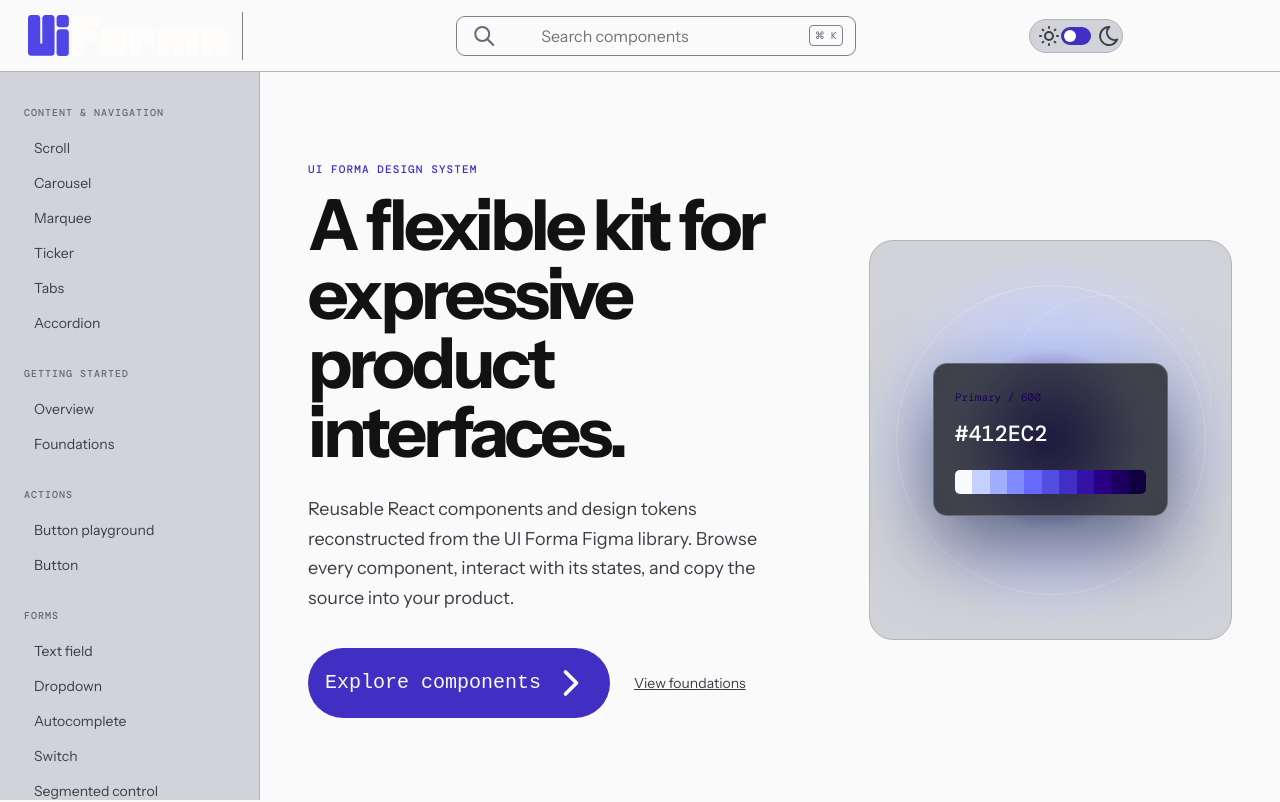
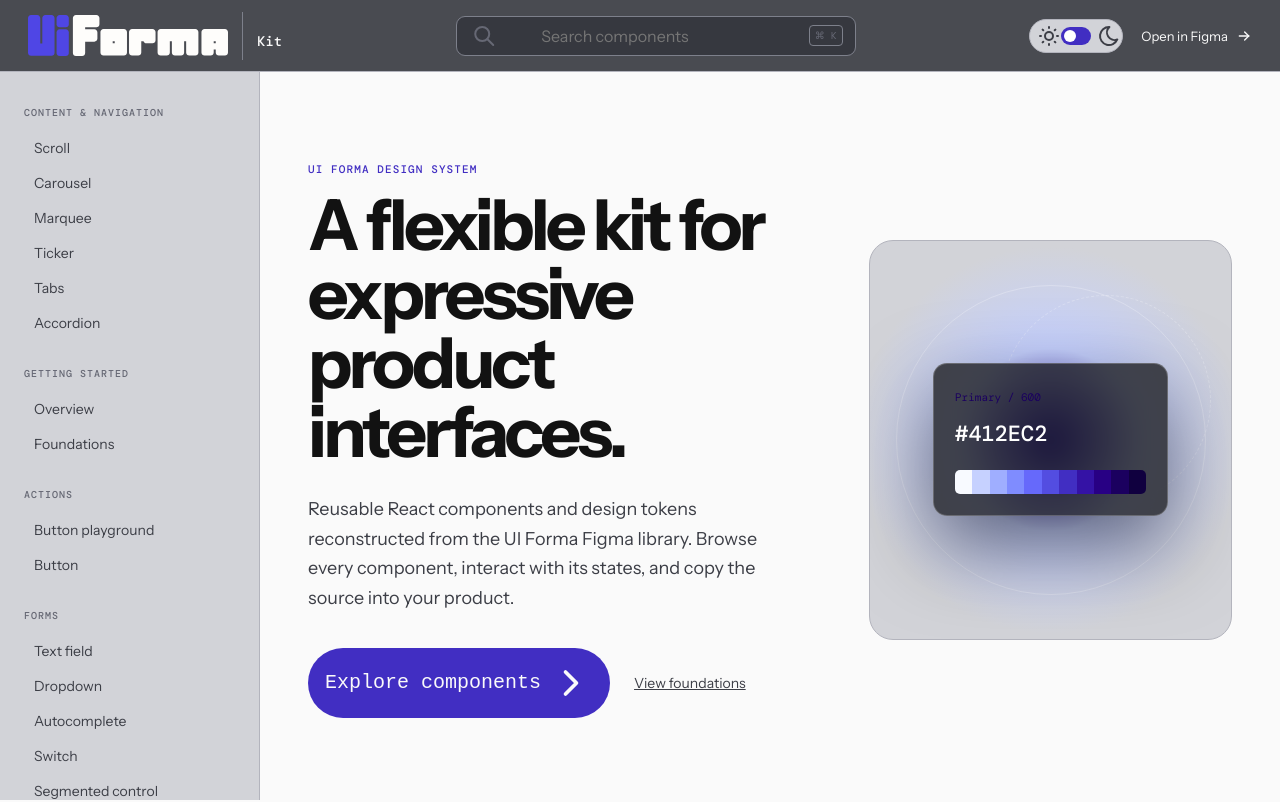
Before and after one commit to XileHorizon/UIFormaKit, a React (Vite) app: page / in a window 1280 px wide. Shown: the top 802 px of the page. Built offline with nearby package versions, Linux system fonts and the light colour scheme.

Commit message:
minor fix

```diff
--- a/src/ui/ColorControls.tsx
+++ b/src/ui/ColorControls.tsx
@@ -4,7 +4,7 @@
   type CSSProperties,
   type PointerEvent as ReactPointerEvent,
 } from "react";
-import "./content-components.css";
+import "./color-controls.css";
 
 export type ColorHarmony =
   | "monochromatic"
--- a/src/ui/tokens/tokens.css
+++ b/src/ui/tokens/tokens.css
@@ -3,7 +3,7 @@
 [data-uiforma-theme="light"] {
   --uf-color-background-page: #fafafa;
   --uf-color-background-subtle: #d2d3d8;
-  --uf-color-background-raised: #fafafa;
+  --uf-color-background-raised: #36383f;
   --uf-color-text-primary: #121212;
   --uf-color-text-secondary: #3c3e46;
   --uf-color-text-disabled: #666874;
```
